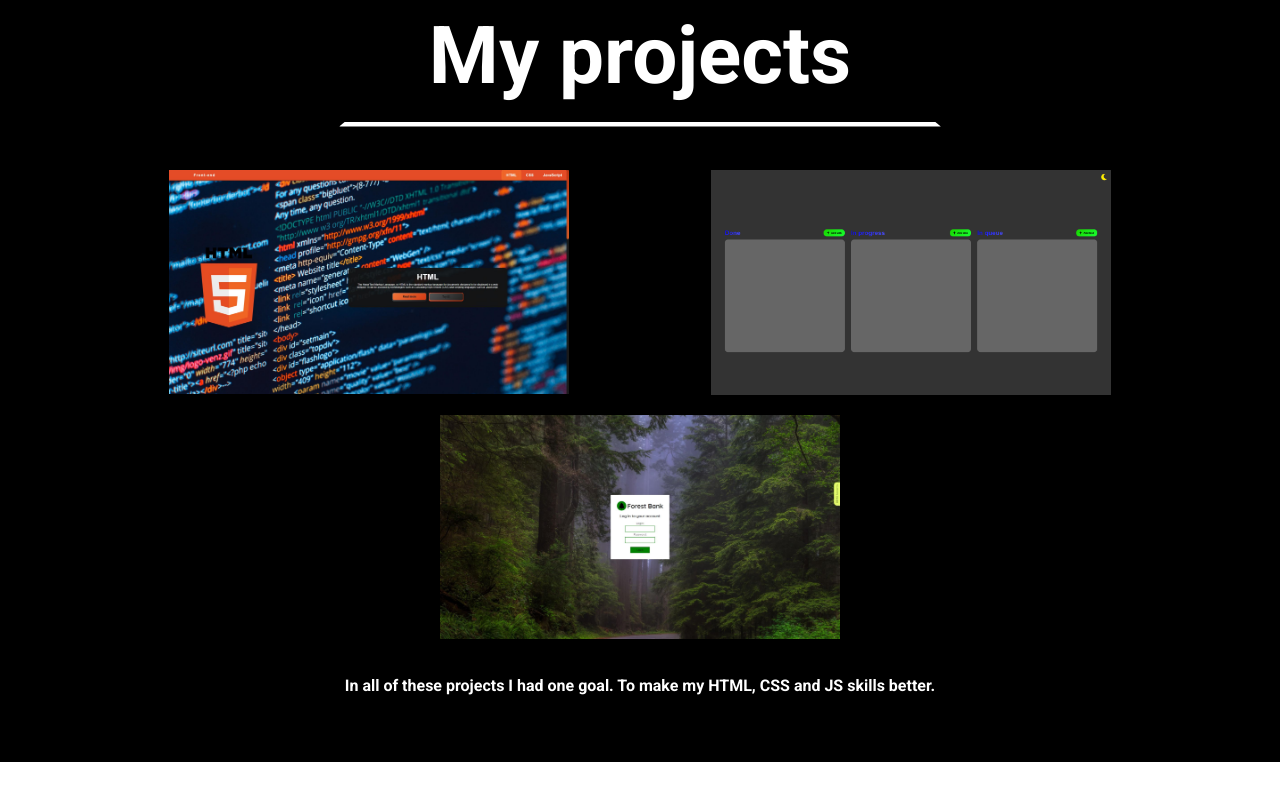
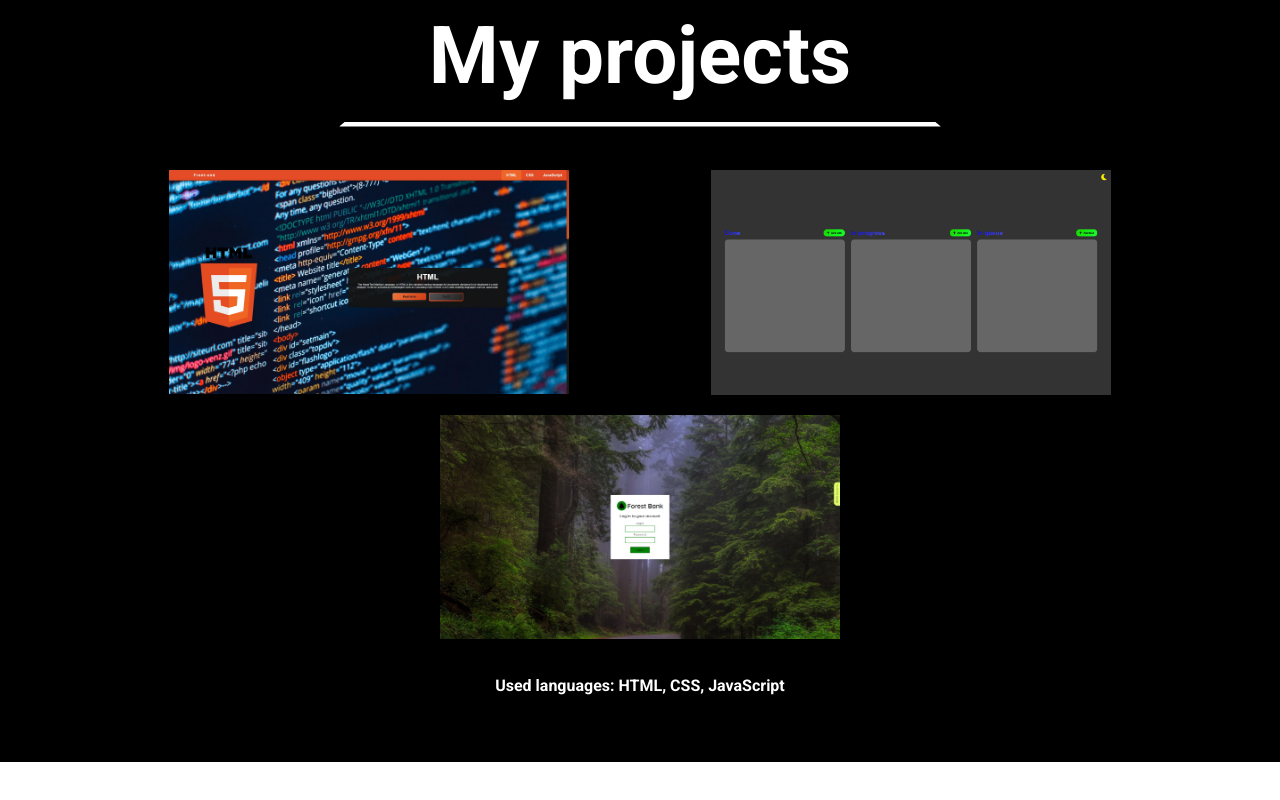
Before and after one commit to Krzysztof1412/Portfolio, a plain HTML site: page index.html in a window 1280 px wide. Shown: the part 1638-2438 px from the top of the page. Drawn offline with Linux system fonts and the light colour scheme.

Commit message:
Update index.html

```diff
--- a/index.html
+++ b/index.html
@@ -59,7 +59,7 @@
         <div class="start-tile">
           <div class="start-center">
             <h1 class="start-header hidden">Hi,</h1>
-            <h2 class="start-header hidden">I want to become Web Developer</h2>
+            <h2 class="start-header hidden">I want to become Frontend Developer</h2>
           </div>
         </div>
         <div class="start-tile" style="max-width: 700px">
@@ -151,8 +151,7 @@
         </div>
         <div class="projects-info">
           <p>
-            In all of these projects I had one goal. To make my HTML, CSS and JS
-            skills better.
+            Used languages: HTML, CSS, JavaScript
           </p>
         </div>
       </section>
```
